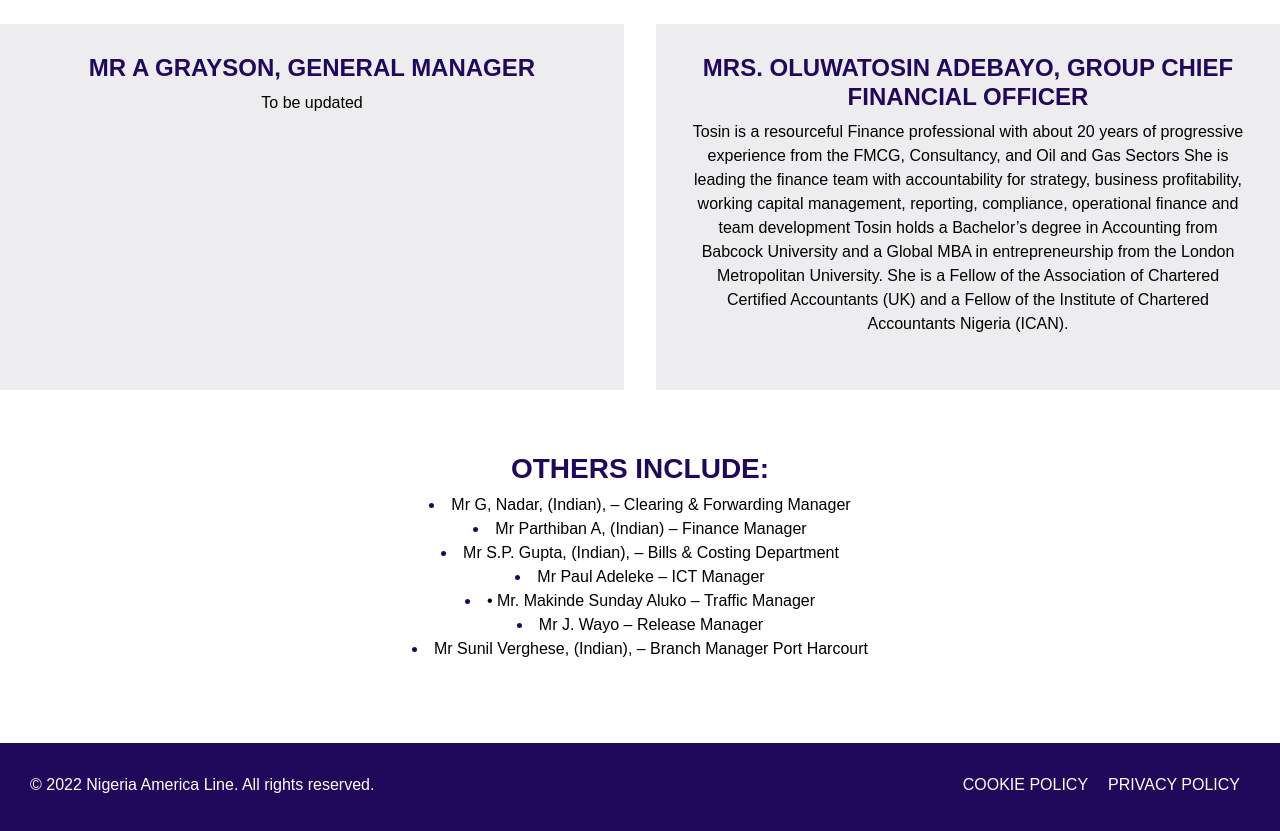
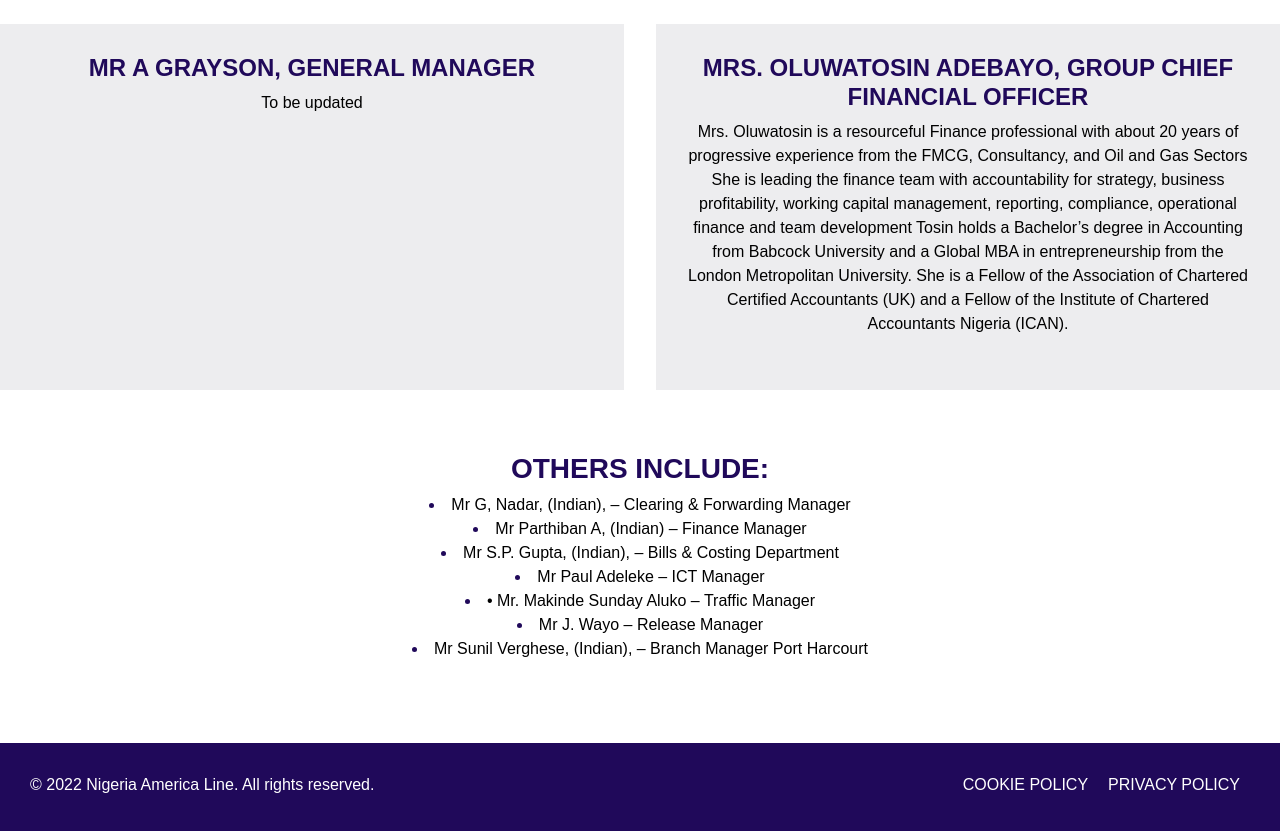
Before and after one commit to yungzeeongit/nalcomet, a plain HTML site: page nalcomet.com/management-team/index.html in a window 1280 px wide. Shown: the part 2420-3251 px from the top of the page. Drawn offline with Linux system fonts and the light colour scheme; a web font is replaced by a local one.

Commit message:
Update index.html

```diff
--- a/nalcomet.com/management-team/index.html
+++ b/nalcomet.com/management-team/index.html
@@ -295,7 +295,7 @@ To be updated</p>
 
 
 <p class="has-text-align-center">
-	Tosin is a resourceful Finance professional with about 20 years of progressive experience from the FMCG, Consultancy, and Oil and Gas Sectors
+	Mrs. Oluwatosin is a resourceful Finance professional with about 20 years of progressive experience from the FMCG, Consultancy, and Oil and Gas Sectors
 
 
 
```
